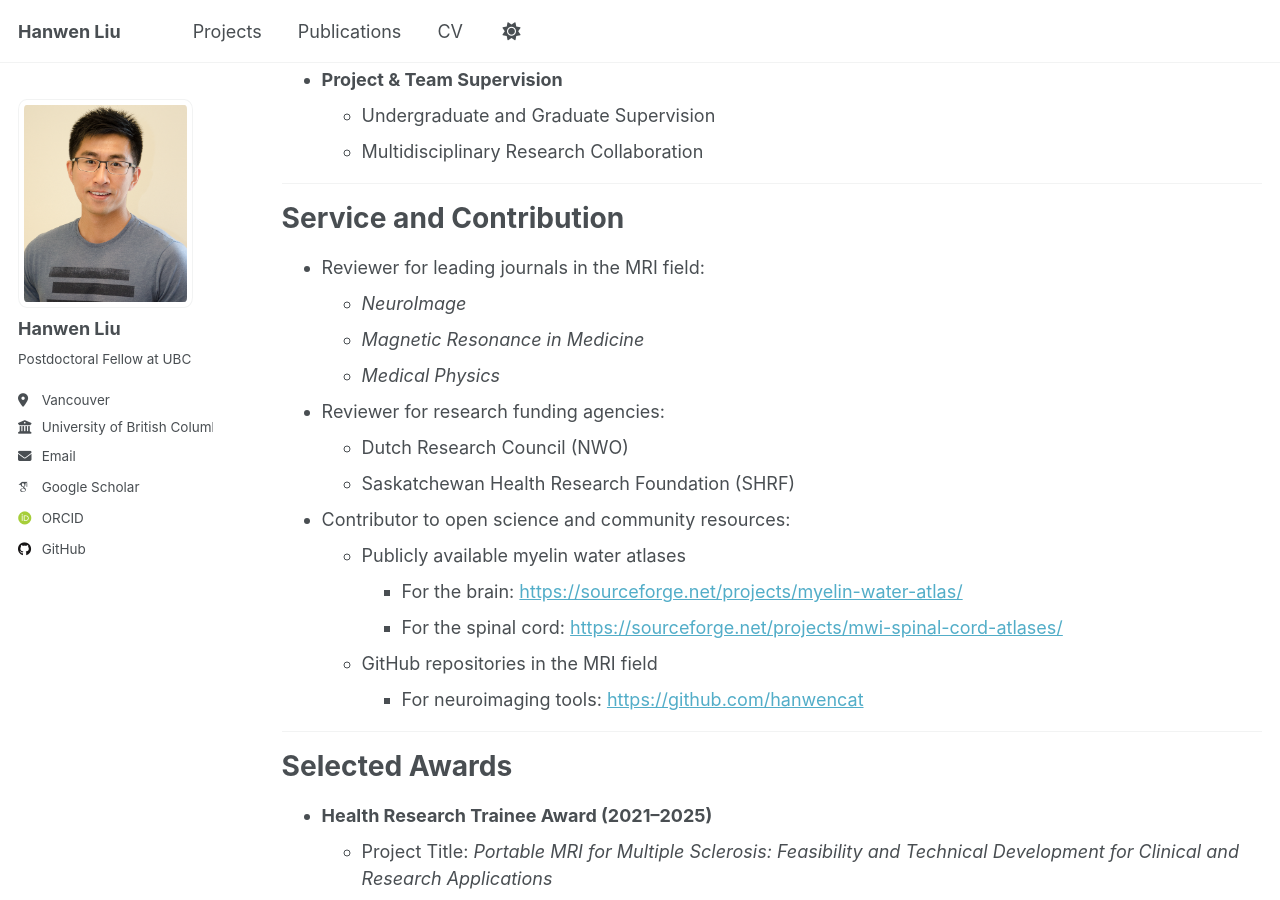
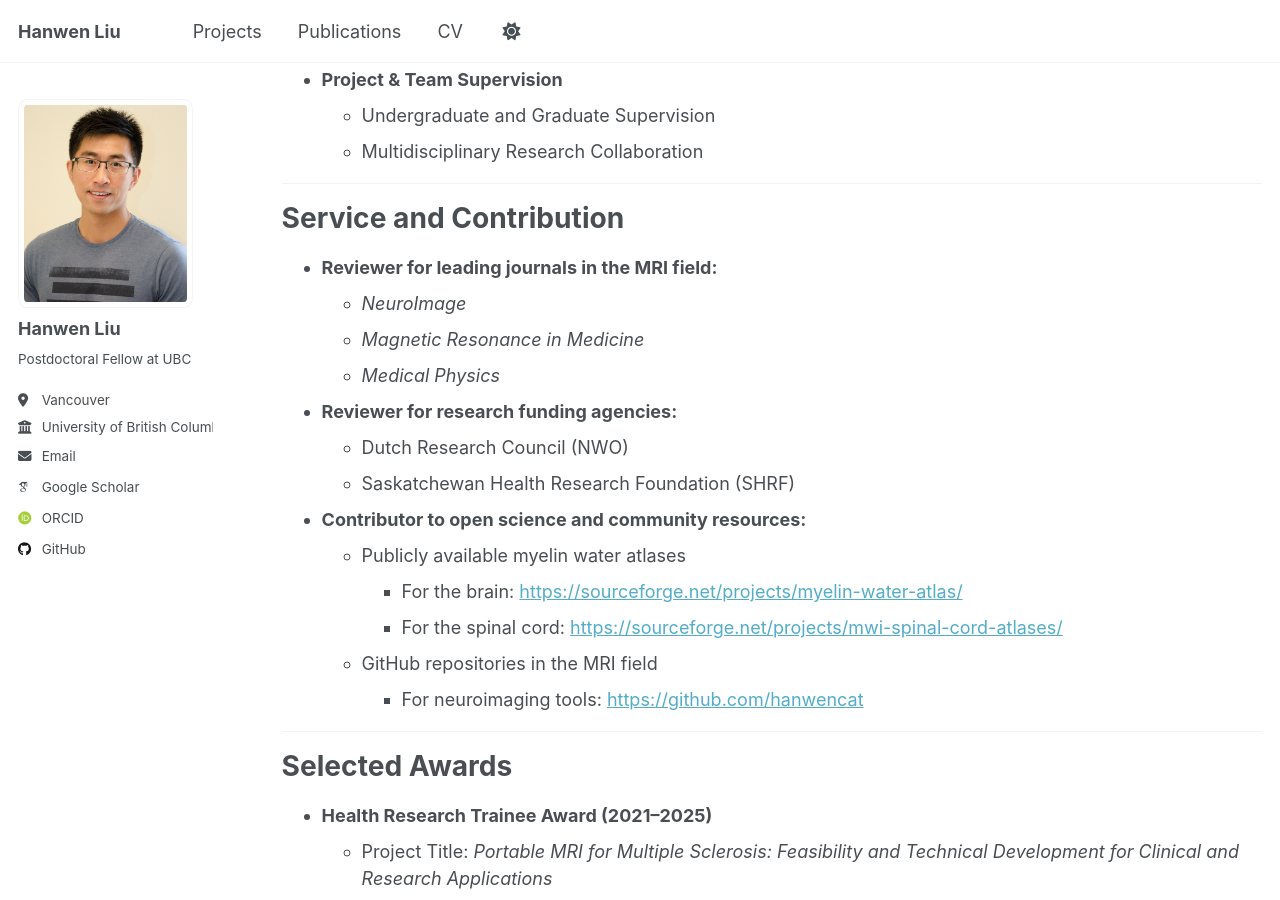
Before and after one commit to hanwencat/hanwencat.github.io, a Jekyll site: the page built from _pages/cv.md, in a window 1280 px wide and 900 px high, scrolled down 1137 px. Built offline with Jekyll 4.4.1, drawn with Linux system fonts in a browser that asks for light colours; some web fonts are replaced.

Commit message:
bold the bullet points in CV

```diff
--- a/_pages/cv.md
+++ b/_pages/cv.md
@@ -46,16 +46,16 @@ redirect_from:
 
 ---
 # Service and Contribution
-- Reviewer for leading journals in the MRI field:
+- **Reviewer for leading journals in the MRI field:**
   - *NeuroImage*
   - *Magnetic Resonance in Medicine*
   - *Medical Physics*
 
-- Reviewer for research funding agencies:
+- **Reviewer for research funding agencies:**
   - Dutch Research Council (NWO)
   - Saskatchewan Health Research Foundation (SHRF)
 
-- Contributor to open science and community resources:
+- **Contributor to open science and community resources:**
   - Publicly available myelin water atlases
     - For the brain: [https://sourceforge.net/projects/myelin-water-atlas/](https://sourceforge.net/projects/myelin-water-atlas/)
     - For the spinal cord: [https://sourceforge.net/projects/mwi-spinal-cord-atlases/](https://sourceforge.net/projects/mwi-spinal-cord-atlases/)
```
